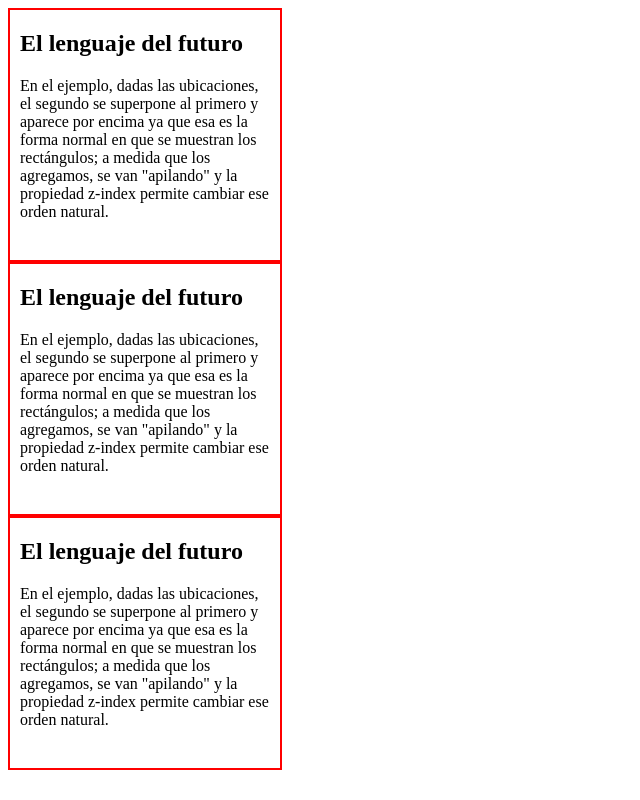
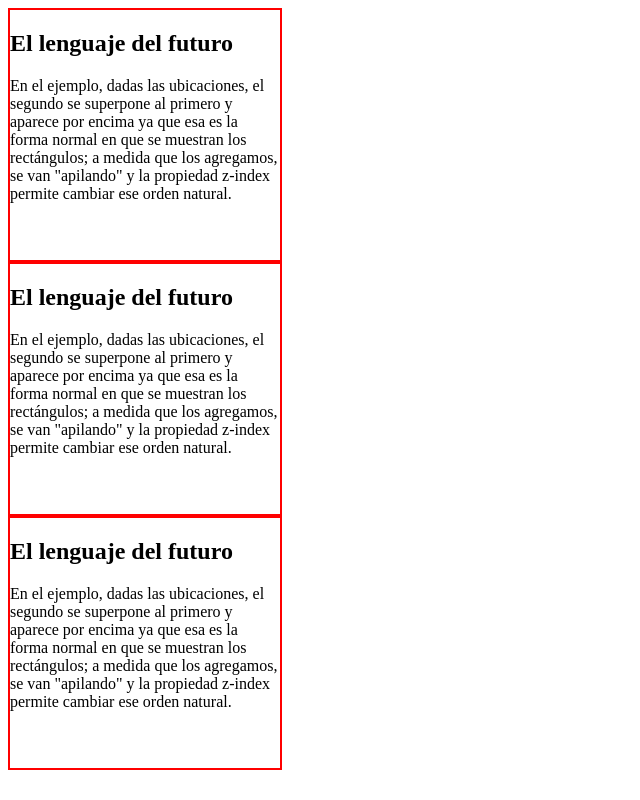
Before and after one commit to guadalupeguerrero/MarginPadding, a plain HTML site: page index.html in a window 1280 px wide. Shown: the whole page, without its empty margins (0-640 px from the left). Drawn offline with Linux system fonts and the light colour scheme.

Commit message:
Eliminar padding

```diff
--- a/css/stylesheet.css
+++ b/css/stylesheet.css
@@ -7,9 +7,9 @@ div{
 }
 
 h2{
-padding: 0px 10px;
+padding: 0px 0px;
 }
 
 p{
-padding: 0px 10px;
+padding: 0px 0px;
 }
```
